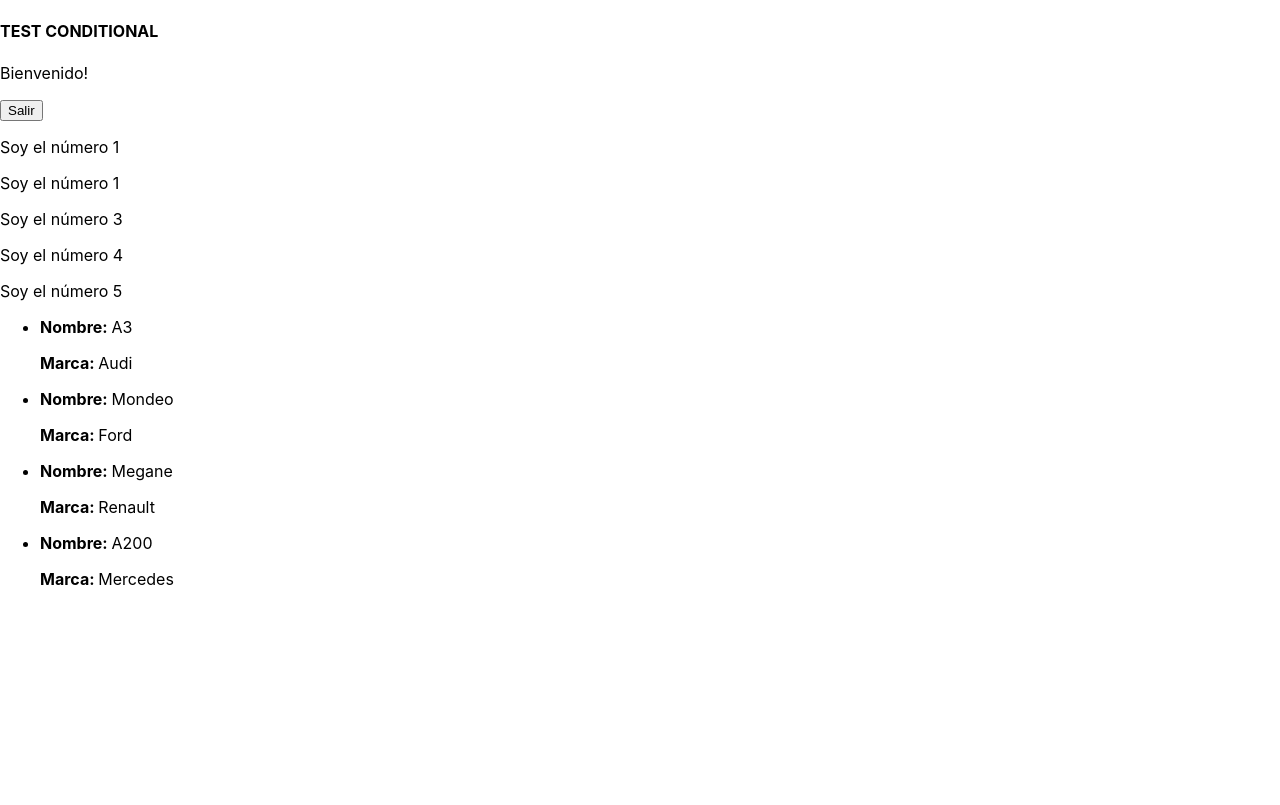
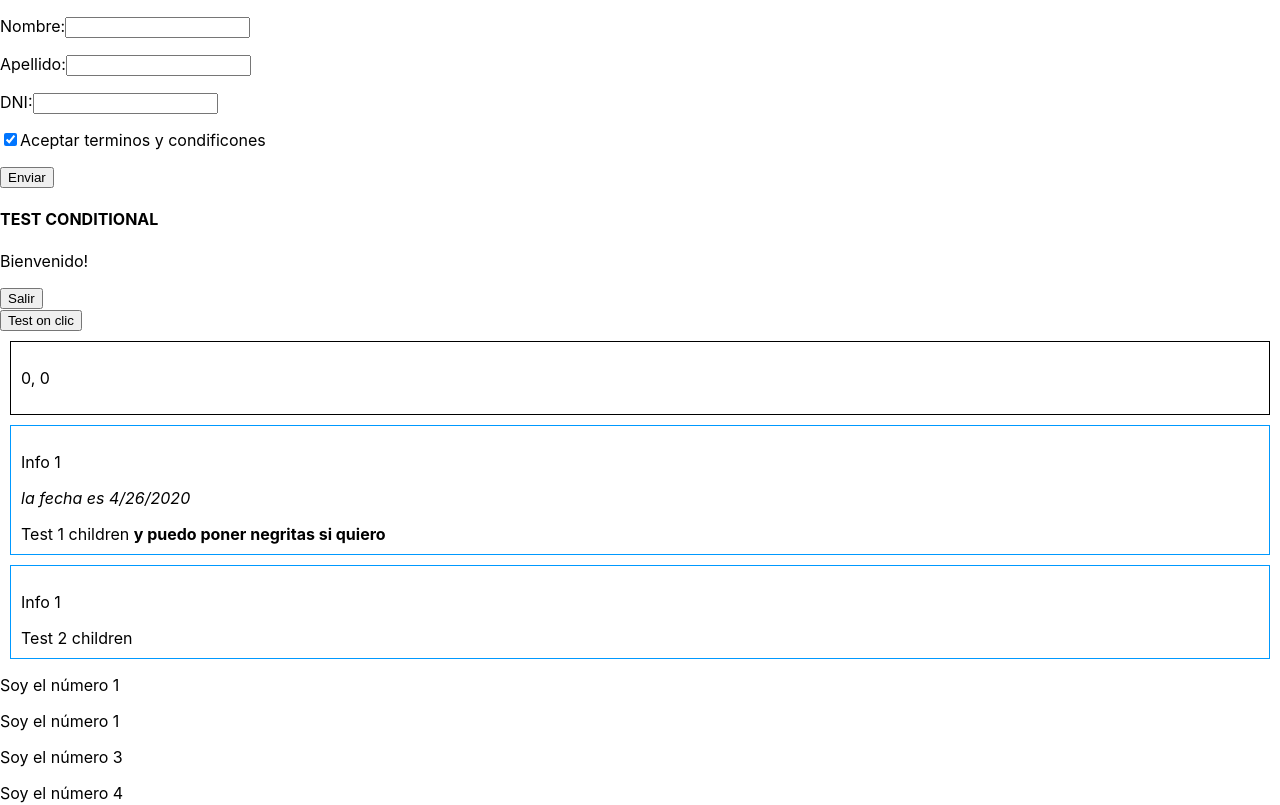
Before and after one commit to unla-investigacion-desarrollo/test-react, a React (Create React App) app: page / in a window 1280 px wide. Shown: the top 805 px of the page. Built offline with nearby package versions, Linux system fonts and the light colour scheme.

Commit message:
PropTypes

```diff
--- a/package.json
+++ b/package.json
@@ -6,6 +6,7 @@
     "@testing-library/jest-dom": "^4.2.4",
     "@testing-library/react": "^9.3.2",
     "@testing-library/user-event": "^7.1.2",
+    "prop-types": "15.7.2",
     "react": "^16.13.1",
     "react-dom": "^16.13.1",
     "react-scripts": "3.4.1"
--- a/src/App.js
+++ b/src/App.js
@@ -1,6 +1,8 @@
 import React, { Component } from 'react';
+import PropTypes from 'prop-types';
 import './App.css';
 import ConditionalSection from './sections/conditional'
+import Forms from './sections/forms'
 import cars from './data/cars.json'
 
 class CarItem extends Component{
@@ -15,11 +17,61 @@ class CarItem extends Component{
   }
 }
 
-function App() {
-  const numbers = [1, 1, 3 ,4 ,5]
+class Box extends Component {
+  static propTypes = {
+    info: PropTypes.string.isRequired,
+    // date: PropTypes.string.isRequired
+    date: PropTypes.string
+  }
+  render(){
+    const { info, date } = this.props
+    return(
+      <div style={{ border: '1px solid #09f', margin: 10, padding: 10 }}>
+        <p>{info}</p>
+        <p>{date &&<em>la fecha es {date}</em>}</p>
+        {this.props.children}
+      </div>
+    )
+  }
+}
+
+const numbers = [1, 1, 3 ,4 ,5];
+
+class App extends Component {
+  constructor(){
+    super()
+    this.state = { mouseX: 0, mouseY: 0 };
+  }
+
+  handleMouseMove = (e) => {
+    const { clientX, clientY } = e
+    this.setState( { mouseX: clientX, mouseY: clientY })
+  }
+
+  handleClick (e) {
+    console.log(e)
+    alert('Test 2')
+  }
+  render(){
     return (
       <div>
+        <Forms />
         <ConditionalSection />
+        <div>
+          <button onClick={this.handleClick}>Test on clic</button>
+        </div>
+        <div
+          onMouseMove={this.handleMouseMove}
+          style={{ border: '1px solid #000', margin: 10, padding: 10 }}>
+          <p>{this.state.mouseX}, {this.state.mouseY}</p>
+        </div>
+        <Box
+          info='Info 1'
+          date={new Date().toLocaleDateString()}>
+            Test 1 children <strong>y puedo poner negritas si quiero</strong></Box>
+        <Box
+          info='Info 1'>
+            Test 2 children</Box>
         <div>
           {numbers.map((number, index) => {
             return <p key={index}>Soy el número {number}</p>})}
@@ -36,5 +88,6 @@ function App() {
       </div>
     );
   }
+}
 
 export default App;
--- /dev/null
+++ b/src/sections/forms.js
@@ -0,0 +1,71 @@
+import React, {Component} from 'react';
+
+class Forms extends Component {
+  constructor(){
+    super()
+    this.state = {
+      name: '',
+      lastname: '',
+      dni: '',
+      termns: true
+    }
+  }
+
+  /*handleClick = (e) => {
+    e.preventDefault()
+    const name = this.inputName.value
+    const apellido = document.getElementById('apellido').value
+    const dni = document.getElementById('dni').value
+    console.log({name, apellido, dni})
+  }*/
+
+  handleSubmit = (e) => {
+    e.preventDefault()
+    //const name = this.inputName.value
+    //const apellido = document.getElementById('apellido').value
+    console.log(this.state)
+  }
+
+  handleChange = (e) => {
+    this.setState({ termns: e.target.checked })
+  }
+
+  render(){
+    return (
+      <div>
+        <form onSubmit={this.handleSubmit}>
+          <p>
+            <label htmlFor='nombre'>Nombre:</label>
+            <input type='text' id='nombre' name='nombre'
+              value={this.state.name}
+              onChange={ e => this.setState({ name: e.target.value })}
+              ref={ inputElemnt => this.inputName = inputElemnt }></input>
+          </p>
+          <p>
+            <label>Apellido:</label>
+            <input type='text' id='apellido' name='apellido'
+              value={this.state.lastname}
+              onChange={ e => this.setState({ lastname : e.target.value })}></input>
+          </p>
+          <p>
+            <label>DNI:</label>
+            <input type='text' id='dni' name='dni'
+              value={this.state.dni}
+              onChange={ e => this.setState({ dni: e.target.value })}></input>
+          </p>
+          <p>
+            <label>
+              <input onChange={this.handleChange} type='checkbox' id='terminos' name='terminos'
+                checked={this.state.termns}></input>
+              Aceptar terminos y condificones
+            </label>
+          </p>
+          <button>Enviar</button>
+          {/* <button onClick={this.handleClick}>Enviar</button> */}
+        </form>
+      </div>
+    )
+  }
+}
+
+export default Forms;
```
Also changed, not shown: 1 other file (tests, documents, lock files or other folders). Lines whose indentation alone changed are shown as unchanged.
